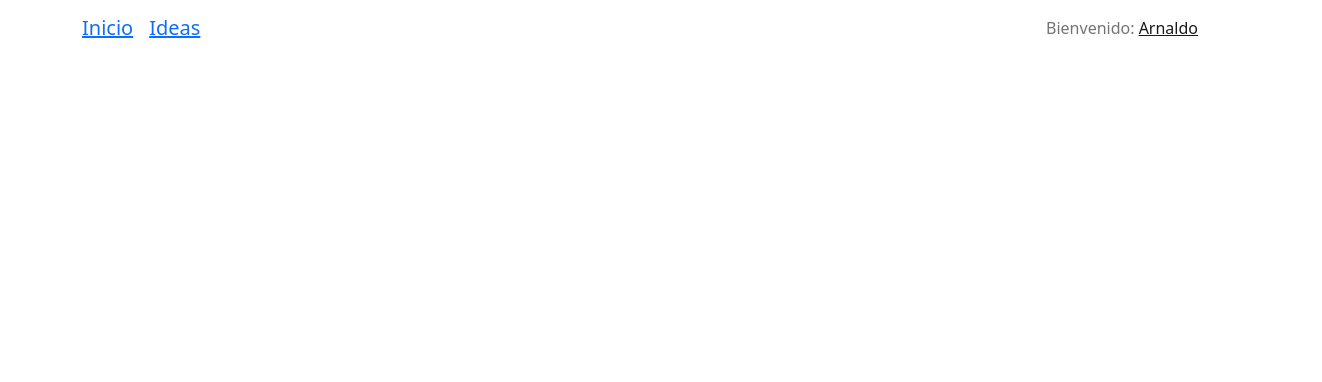
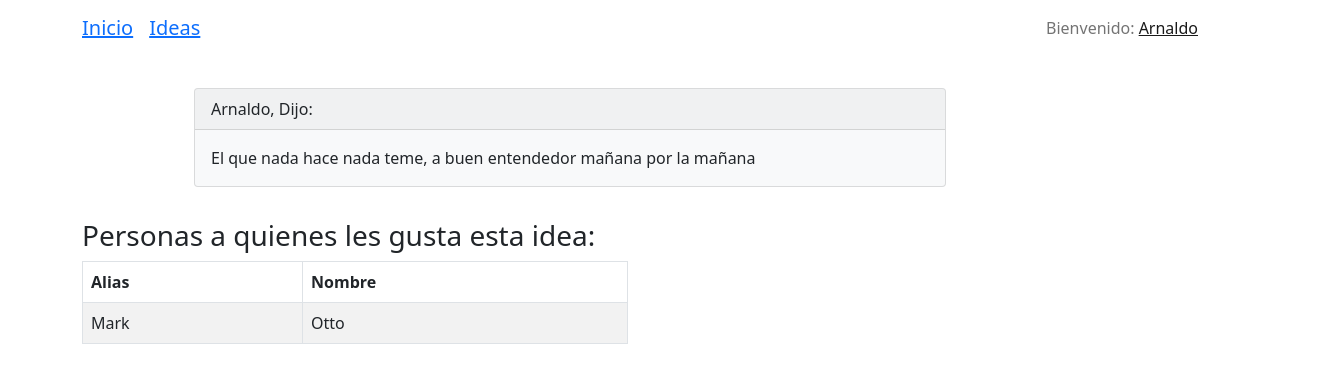
Before and after one commit to arnaldoquezada/bright_Ideas, a React (Create React App) app in the folder client/: page /detaills in a window 1280 px wide. Shown: the top 382 px of the page, 1322 px wide, since content can reach past the window. Built offline with nearby package versions, Linux system fonts and the light colour scheme.

Commit message:
Agregue compnente de detalle

```diff
--- a/client/src/App.js
+++ b/client/src/App.js
@@ -1,9 +1,11 @@
 
 import LoginRegistration from './components/LoginRegistration';
+
 import Nav from './components/Navbar'
 
 import {   BrowserRouter as Router,  Switch,  Route } from "react-router-dom";
 import PostIdeas from './components/PostIdeas';
+import DetaillsIdeas from './components/DetaillsIdeas';
 
 
 function App() {
@@ -18,6 +20,9 @@ function App() {
           <Route exact path="/newIdeas">
               <PostIdeas />
           </Route>
+          <Route exact path="/detaills">
+              <DetaillsIdeas />
+          </Route>
       </Switch>
     </Router>
 
--- /dev/null
+++ b/client/src/components/DetaillsIdeas.jsx
@@ -0,0 +1,51 @@
+import React from 'react'
+import { Container, Col, Row, Table, Card } from 'react-bootstrap'
+
+import '../styles/detaillsStyles.scss'
+
+
+
+const DetaillsIdeas = () => {
+
+    return (
+        <div>
+            <Container className="container-form">
+                <Row>
+                    <div className="content">
+                        <Card style={{ width: '47rem' }} bg="light">
+                            <Card.Header>Arnaldo, Dijo: </Card.Header>
+                            <Card.Body>
+                                <Card.Text>
+                                    El que nada hace nada teme, a buen entendedor mañana por la mañana
+                                </Card.Text>
+                            </Card.Body>
+                        </Card>
+                    </div>
+                </Row>
+                <Row>
+                    <Col className="table-wrap">
+                        <h3>Personas a quienes les gusta esta idea:</h3>
+                        <Table striped bordered hover responsive="sm">
+                            <thead>
+                                <tr>
+                                    <th>Alias</th>
+                                    <th>Nombre</th>
+                                </tr>
+                            </thead>
+                            <tbody>
+                                <tr>
+                                    <td>Mark</td>
+                                    <td>Otto</td>
+                                </tr>
+                            </tbody>
+                        </Table>
+
+                    </Col>
+                        <Col>
+                        </Col>
+                </Row>
+            </Container>
+        </div>
+    )
+}
+export default DetaillsIdeas;
--- a/client/src/components/PostIdeas.jsx
+++ b/client/src/components/PostIdeas.jsx
@@ -1,17 +1,18 @@
 import React from 'react'
-import { Container, Col, Row, Button, Form, Card, CardDeck } from 'react-bootstrap'
+import { Container, Col, Row, Button, Form, Card } from 'react-bootstrap'
 import '../styles/ideasStyles.scss'
 import { FaThumbsUp } from 'react-icons/fa';
 import { BsFillXCircleFill } from "react-icons/bs";
 
+import { Link } from "react-router-dom";
+
+
 
 
 const PostIdeas = () => {
-
     return (
         <div>
             <Container>
-
                 <Row>
                     <Col>
                     </Col>
@@ -45,7 +46,10 @@ const PostIdeas = () => {
                                 </Card.Link>
                                 <Card.Link>
                                     <small className="text-muted text-space">
+                                        <Link to="/detaills">
                                         31 personas <cite title="Source Title">Les gusta esto</cite>
+                                        </Link>
+
                                     </small>
                                 </Card.Link>
                                 <Card.Link>
@@ -57,9 +61,7 @@ const PostIdeas = () => {
                         </Card>
                     </div>
                 </Row>
-
             </Container>
-
         </div>
     )
 }
--- /dev/null
+++ b/client/src/styles/detaillsStyles.scss
@@ -0,0 +1,13 @@
+*{
+    padding: 0px;
+    margin: 0px;
+}
+
+.container-form{
+    padding: 2rem;
+}
+.table-wrap{
+    padding: 2rem;
+    width: 70%;
+
+}
--- a/client/src/styles/ideasStyles.scss
+++ b/client/src/styles/ideasStyles.scss
@@ -11,6 +11,7 @@
     display: flex;
     flex-direction:row;
     margin-bottom: 50px;
+    margin-top: 4rem;
 
     Button{
         height: 40px;
```
Also changed, not shown: client/src/components/Navbar.jsx (line endings or trailing spaces).
